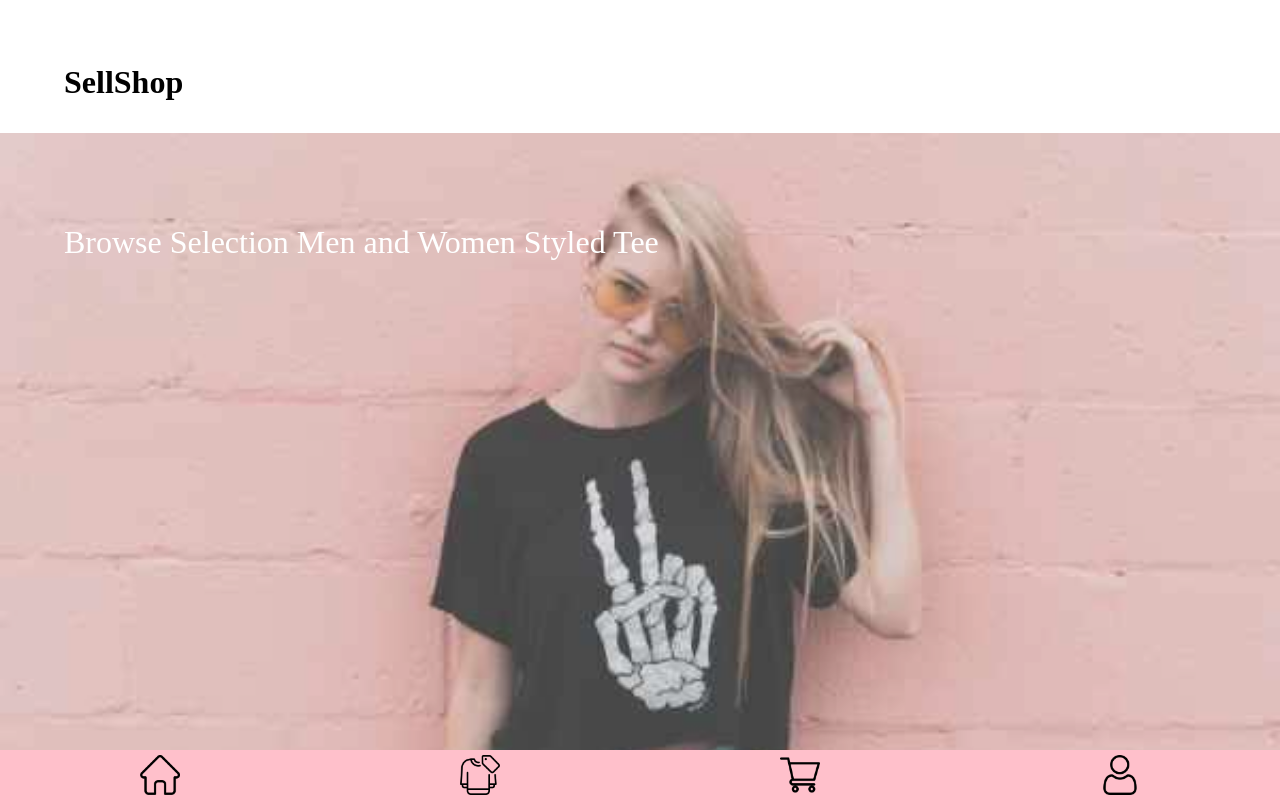
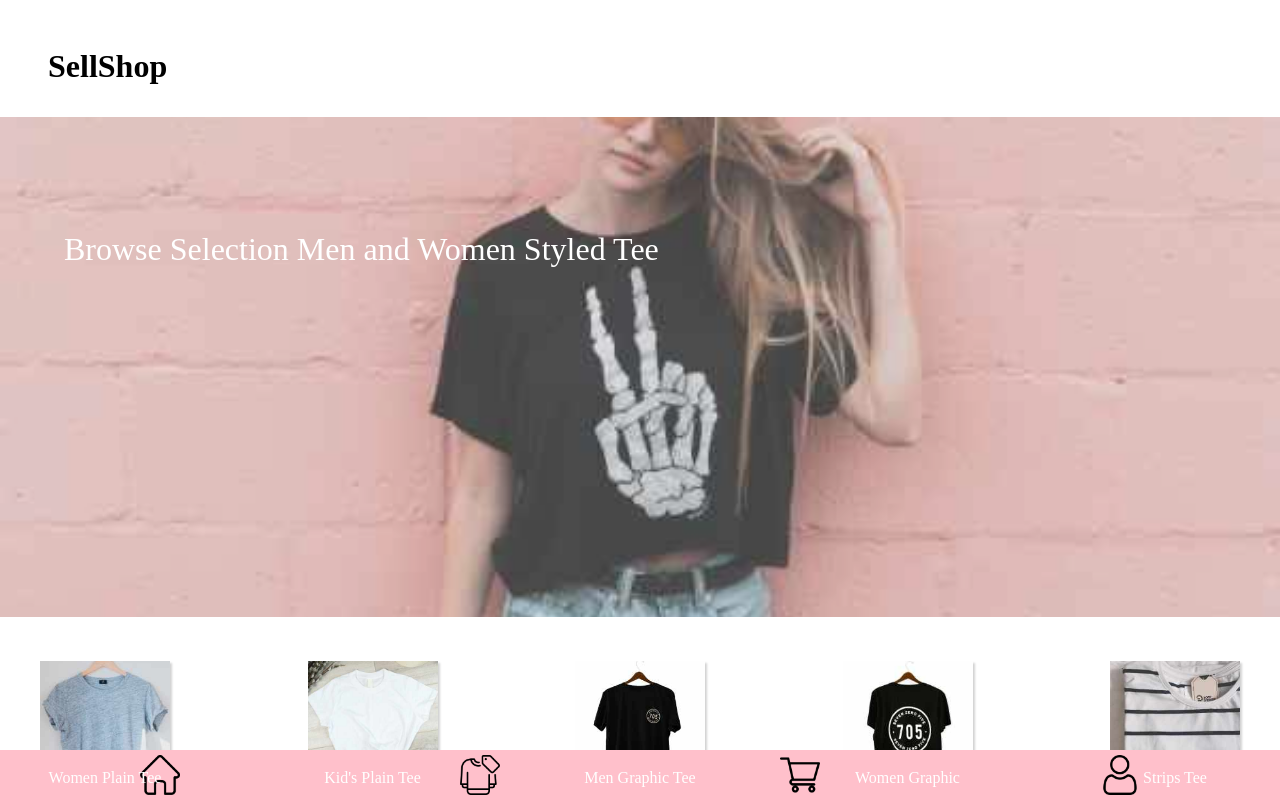
Before and after one commit to samnyevr/sellshop, a React app: page / in a window 1280 px wide. Shown: the top 798 px of the page. Built offline with nearby package versions, Linux system fonts and the light colour scheme.

Commit message:
home page styling done

```diff
--- a/src/components/accordion.js
+++ b/src/components/accordion.js
@@ -1,23 +1,37 @@
 import React, {useState, useEffect} from "react";
 
-import axios from "axios"
+import Cloth1 from "../images/Products/Cloth1.jpg";
+import Cloth2 from "../images/Products/Cloth2.jpg";
+import Cloth3 from "../images/Products/Cloth3.jpg";
+import Cloth4 from "../images/Products/Cloth4.jpg";
+import Cloth5 from "../images/Products/Cloth5.jpg";
 
 export default function Accordion() {
-    const [products, setProducts] = useState([]);
+    return (<>
+        <section className="AccordionContainer">
+            <ol className="Accordion">
+                <li className="Accordion">
+                    <img src={Cloth1} />
+                    <p>Women Plain Tee</p>
+                </li>
+                <li className="Accordion">
+                    <img src={Cloth2} />
+                    <p>Kid's Plain Tee</p>
+                </li>
+                <li className="Accordion">
+                    <img src={Cloth3} />
+                    <p>Men Graphic Tee</p>
+                </li>
+                <li className="Accordion">
+                    <img src={Cloth4} />
+                    <p>Women Graphic</p>
+                </li>
+                <li className="Accordion">
+                    <img src={Cloth5} />
+                    <p>Strips Tee</p>
+                </li>
 
-    useEffect(() => {
-        axios.get("http://localhost:3001/products")
-        .then((res) => {
-            setProducts(res.data);
-        })
-        ;
-    }, [])
-
-    return (
-        <div>{ products.map((value, key) => {
-            return <div key={key}>{value.name}</div>
-          })
-            }
-          </div>
-    )
+            </ol>
+        </section>
+    </>)
 }
--- a/src/components/footer.js
+++ b/src/components/footer.js
@@ -0,0 +1,5 @@
+import React from "react";
+
+export default function Footer() {
+    return <></>
+}
--- a/src/components/navbar.js
+++ b/src/components/navbar.js
@@ -3,18 +3,18 @@ import {BrowserRouter as Router, Link} from "react-router-dom"
 
 export default function Navbar() {
     return (
-        <ol>
+        <ol className="Navbar">
             <Link to="/">
-                <li className="Home"></li>
+                <li className="Navbar Home"></li>
             </Link>
             <Link to='/browse'>
-                <li className="Browse"></li>
+                <li className="Navbar Browse"></li>
             </Link>
             <Link to='/checkout'>
-                <li className="Shop"></li>
+                <li className="Navbar Shop"></li>
             </Link>
             <Link to='/login'>
-                <li className="Profile"></li>
+                <li className="Navbar Profile"></li>
             </Link>
         </ol>
     )
--- a/src/pages/browse.js
+++ b/src/pages/browse.js
@@ -14,7 +14,7 @@ export default function Browse() {
     }, [])
 
     return (
-        <div>{ products.map((value, key) => {
+        <div className="Pages">{ products.map((value, key) => {
             return <div key={key}>{value.name}</div>
           })
             }
--- a/src/pages/checkout.js
+++ b/src/pages/checkout.js
@@ -2,6 +2,6 @@ import REact from "react";
 
 export default function Checkout() {
     return (<>
-        <div>Checking Out</div>
+        <div className="Pages">Checking Out</div>
     </>)
 }
--- a/src/pages/home.js
+++ b/src/pages/home.js
@@ -1,14 +1,19 @@
 import React from "react";
 import Hero from "../images/Pages/Heropage2.jpg"
+
+import { Accordion } from "../components";
 
 export default function Home() {
     return (
     <>
         <h1 className="Container">SellShop</h1>
-        <img src={Hero} alt=""/>
-        <section className="HeroText">
-            Browse Selection Men and Women Styled Tee
-        </section>
+        <div className="hero">
+            <img src={Hero} alt=""/>
+            <p className="HeroText">
+                Browse Selection Men and Women Styled Tee
+            </p>
+        </div>
+        <Accordion />
     </>
     )
 }
--- a/src/pages/onboarding.js
+++ b/src/pages/onboarding.js
@@ -6,7 +6,7 @@ export default function Onboarding() {
     }
 
     return (
-    <div>
+    <div className="Pages">
         <section>
             <h1>Log In</h1>
             <form onSubmit={handleSubmit}>
--- a/src/styles/global.scss
+++ b/src/styles/global.scss
@@ -4,37 +4,50 @@
     box-sizing: border-box;
 }
 
-img {
-    width: 100%;
-    object-fit: contain;
-    opacity: 0.8;
+li {
+    list-style: none;
 }
 
+.hero {
+    position: relative;
+
+    img {
+        width: 100%;
+        min-height: 300px;
+        max-height: 500px;
+        object-fit: cover;
+        opacity: 0.8;
+    }
+
+    .HeroText {
+        color: white;
+        position: absolute;
+        top: 10%;
+        padding: 2em;
+        font-size: 2em;
+    }
+}
+
+
+
 .Container {
-    padding: 2em;
+    padding: 1.5em;
     padding-bottom: 1em;
 }
 
-.HeroText {
-    color: white;
-    position: absolute;
-    top: 20%;
-    padding: 2em;
-    font-size: 2em;
-}
 
-ol {
+
+ol.Navbar{
     display: flex;
     justify-content: space-around;
     height: 50px;
-    position: absolute;
+    position: sticky;
     bottom: 0;
     width: 100vw;
     background: pink;
 }
 
-li {
-    list-style: none;
+li.Navbar{
     width: 50px;
     height: 50px;
 
@@ -54,3 +67,63 @@ li {
         background: url("../images/icons/Profile.png") no-repeat center / 40px 40px;
     }
 }
+
+ol.Accordion {
+    display: flex;
+    flex-wrap: wrap;
+    justify-content: space-between;
+    align-content: space-between;
+}
+
+li.Accordion {
+    margin: 1em;
+    position: relative;
+    width: 130px;
+    height: 130px;
+    transition: box-shadow .2s;
+
+    & img {
+        width: 100%;
+        height: 100%;
+        object-fit: cover;
+        box-shadow: 2px 2px 2px lightgrey;
+    }
+
+    & p {
+        color: white;
+        text-align: center;
+        position:absolute;
+        bottom: 0;
+        width: 100%;
+        z-index: 2;
+        height: 20%;
+        display: flex;
+        justify-content: center;
+        align-items: center;
+    }
+
+    &::after {
+        content: "";
+        background: black;
+        opacity: 0.3;
+        position: absolute;
+        bottom: 0;
+        left: 0;
+        height: 20%;
+        width: 100%;
+    }
+
+    &:hover {
+        box-shadow: 0 0 5px blue;
+    }
+}
+
+
+.AccordionContainer {
+    padding: 1.5em;
+}
+
+.Pages {
+    padding: 1.5em;
+    height: 100vh;
+}
```
